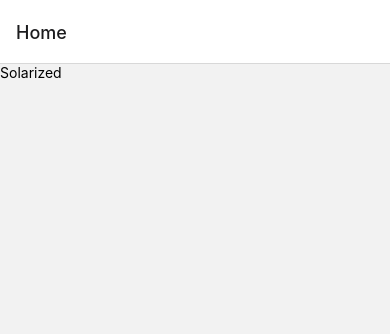
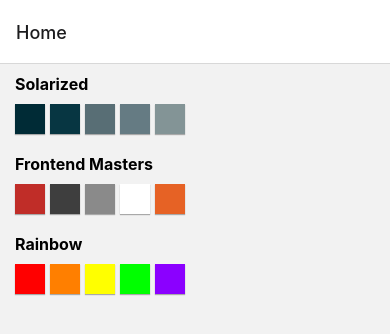
Before and after one commit to qdaszx/RN-Basic, a React Native app in the folder rnbasic/: screen /Home in a window 390 px wide. Shown: the top 334 px of the page. Built offline with nearby package versions, Linux system fonts and the light colour scheme.

Commit message:
add navigation exercise

```diff
--- a/rnbasic/App.js
+++ b/rnbasic/App.js
@@ -13,7 +13,11 @@
     <NavigationContainer>
       <Stack.Navigator>
         <Stack.Screen name="Home" component={Home} />
-        <Stack.Screen name="ColorPalette" component={ColorPalette} />
+        <Stack.Screen
+          name="ColorPalette"
+          component={ColorPalette}
+          options={({ route }) => ({ title: route.params.paletteName })}
+        />
       </Stack.Navigator>
     </NavigationContainer>
   );
--- a/rnbasic/components/ColorBox.js
+++ b/rnbasic/components/ColorBox.js
@@ -20,6 +20,11 @@
     marginBottom: 10,
     justifyContent: 'center',
     alignItems: 'center',
+    shadowColor: '#000',
+    shadowOffset: { width: 0, height: 1 },
+    shadowOpacity: 0.3,
+    shadowRadius: 1,
+    elevation: 2,
   },
   span: {
     fontWeight: 'bold',
--- /dev/null
+++ b/rnbasic/components/PalettePreview.js
@@ -0,0 +1,56 @@
+import React from 'react';
+import {
+  Text,
+  TouchableOpacity,
+  StyleSheet,
+  FlatList,
+  View,
+} from 'react-native';
+
+const PalettePreview = ({ handlePress, palette }) => {
+  return (
+    <TouchableOpacity onPress={() => handlePress()} style={styles.container}>
+      <Text style={styles.h2}>{palette.paletteName}</Text>
+      <FlatList
+        style={styles.direction}
+        data={palette.colors.slice(0, 5)}
+        keyExtractor={(item) => item.colorName}
+        renderItem={({ item }) => (
+          <View
+            style={[
+              styles.box,
+              { backgroundColor: item.hexCode, flexDirection: 'row' },
+            ]}
+          />
+        )}
+      />
+    </TouchableOpacity>
+  );
+};
+
+const styles = StyleSheet.create({
+  container: {
+    marginVertical: 10,
+    marginHorizontal: 15,
+  },
+  h2: {
+    paddingBottom: 10,
+    fontSize: 16,
+    fontWeight: 'bold',
+  },
+  box: {
+    marginRight: 5,
+    height: 30,
+    width: 30,
+    shadowColor: '#000',
+    shadowOffset: { width: 0, height: 1 },
+    shadowOpacity: 0.3,
+    shadowRadius: 1,
+    elevation: 2,
+  },
+  direction: {
+    flexDirection: 'row',
+  },
+});
+
+export default PalettePreview;
--- a/rnbasic/screens/ColorPalette.js
+++ b/rnbasic/screens/ColorPalette.js
@@ -1,36 +1,21 @@
 import React from 'react';
-import { Text, StyleSheet, FlatList } from 'react-native';
+import { Text, StyleSheet, FlatList, View } from 'react-native';
 import ColorBox from '../components/ColorBox';
 
-const COLORS = [
-  { colorName: 'Base03', hexCode: '#002b36' },
-  { colorName: 'Base02', hexCode: '#073642' },
-  { colorName: 'Base01', hexCode: '#586e75' },
-  { colorName: 'Base00', hexCode: '#657b83' },
-  { colorName: 'Base0', hexCode: '#839496' },
-  { colorName: 'Base1', hexCode: '#93a1a1' },
-  { colorName: 'Base2', hexCode: '#eee8d5' },
-  { colorName: 'Base3', hexCode: '#fdf6e3' },
-  { colorName: 'Yellow', hexCode: '#b58900' },
-  { colorName: 'Orange', hexCode: '#cb4b16' },
-  { colorName: 'Red', hexCode: '#dc322f' },
-  { colorName: 'Magenta', hexCode: '#d33682' },
-  { colorName: 'Violet', hexCode: '#6c71c4' },
-  { colorName: 'Blue', hexCode: '#268bd2' },
-  { colorName: 'Cyan', hexCode: '#2aa198' },
-  { colorName: 'Green', hexCode: '#859900' },
-];
-
-const ColorPalette = () => {
+const ColorPalette = ({ route }) => {
   return (
     <FlatList
       style={styles.container}
-      data={COLORS}
+      data={route.params.colors}
       keyExtractor={(item) => item.hexCode}
       renderItem={({ item }) => (
         <ColorBox colorName={item.colorName} hexCode={item.hexCode} />
       )}
-      ListHeaderComponent={<Text style={styles.h1}>Solarized</Text>}
+      ListHeaderComponent={
+        <View>
+          <Text style={styles.h1}>{route.params.paletteName}</Text>
+        </View>
+      }
     />
   );
 };
--- a/rnbasic/screens/Home.js
+++ b/rnbasic/screens/Home.js
@@ -1,14 +1,62 @@
 import React from 'react';
-import { View, Text } from 'react-native';
-import { TouchableOpacity } from 'react-native-gesture-handler';
+import { FlatList } from 'react-native';
+import PalettePreview from '../components/PalettePreview';
+
+const SOLARIZED = [
+  { colorName: 'Base03', hexCode: '#002b36' },
+  { colorName: 'Base02', hexCode: '#073642' },
+  { colorName: 'Base01', hexCode: '#586e75' },
+  { colorName: 'Base00', hexCode: '#657b83' },
+  { colorName: 'Base0', hexCode: '#839496' },
+  { colorName: 'Base1', hexCode: '#93a1a1' },
+  { colorName: 'Base2', hexCode: '#eee8d5' },
+  { colorName: 'Base3', hexCode: '#fdf6e3' },
+  { colorName: 'Yellow', hexCode: '#b58900' },
+  { colorName: 'Orange', hexCode: '#cb4b16' },
+  { colorName: 'Red', hexCode: '#dc322f' },
+  { colorName: 'Magenta', hexCode: '#d33682' },
+  { colorName: 'Violet', hexCode: '#6c71c4' },
+  { colorName: 'Blue', hexCode: '#268bd2' },
+  { colorName: 'Cyan', hexCode: '#2aa198' },
+  { colorName: 'Green', hexCode: '#859900' },
+];
+
+const FRONTEND_MASTERS = [
+  { colorName: 'Red', hexCode: '#c02d28' },
+  { colorName: 'Black', hexCode: '#3e3e3e' },
+  { colorName: 'Grey', hexCode: '#8a8a8a' },
+  { colorName: 'White', hexCode: '#ffffff' },
+  { colorName: 'Orange', hexCode: '#e66225' },
+];
+
+const RAINBOW = [
+  { colorName: 'Red', hexCode: '#FF0000' },
+  { colorName: 'Orange', hexCode: '#FF7F00' },
+  { colorName: 'Yellow', hexCode: '#FFFF00' },
+  { colorName: 'Green', hexCode: '#00FF00' },
+  { colorName: 'Violet', hexCode: '#8B00FF' },
+];
+
+const COLOR_PALETTES = [
+  { paletteName: 'Solarized', colors: SOLARIZED },
+  { paletteName: 'Frontend Masters', colors: FRONTEND_MASTERS },
+  { paletteName: 'Rainbow', colors: RAINBOW },
+];
 
 const Home = ({ navigation }) => {
   return (
-    <View>
-      <TouchableOpacity onPress={() => navigation.navigate('ColorPalette')}>
-        <Text>Solarized</Text>
-      </TouchableOpacity>
-    </View>
+    <FlatList
+      data={COLOR_PALETTES}
+      keyExtractor={(item) => item.paletteName}
+      renderItem={({ item }) => (
+        <PalettePreview
+          handlePress={() => {
+            navigation.navigate('ColorPalette', item);
+          }}
+          palette={item}
+        />
+      )}
+    />
   );
 };
 
```
